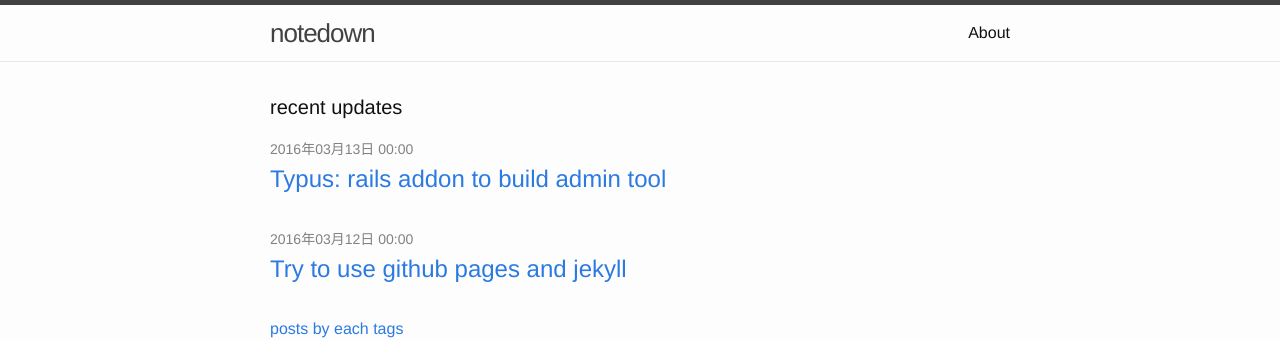
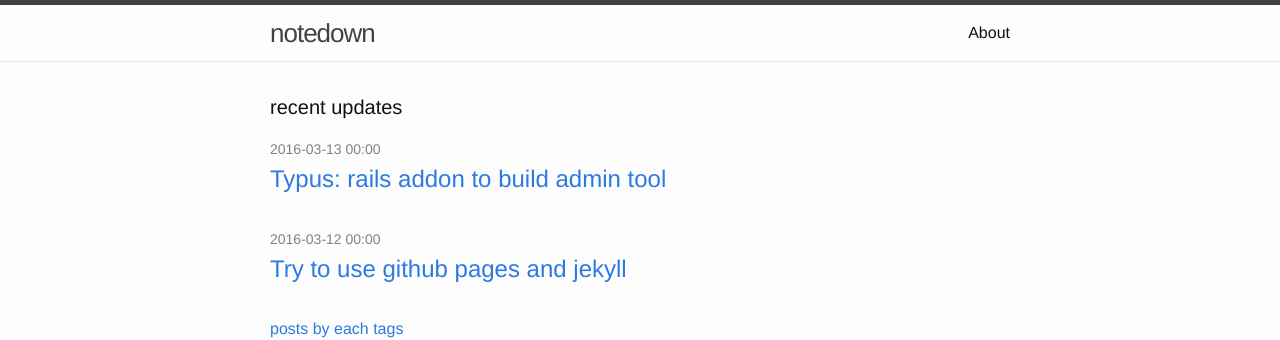
Before and after one commit to hatappo/notedown, a Jekyll site: the page built from index.html, in a window 1280 px wide. Shown: the top 340 px of the page. Built offline with Jekyll 4.4.1, drawn with Linux system fonts in a browser that asks for light colours.

Commit message:
Modify datetime format.

```diff
--- a/index.html
+++ b/index.html
@@ -9,7 +9,7 @@
   <ul class="post-list">
     {% for post in site.posts %}
       <li>
-        <span class="post-meta">{{ post.date | date: "%Y年%m月%d日 %H:%M" }}</span>
+        <span class="post-meta">{{ post.date | date: "%Y-%m-%d %H:%M" }}</span>
 
         <h2>
           <a class="post-link" href="{{ post.url | prepend: site.baseurl }}">{{ post.title }}</a>
```
